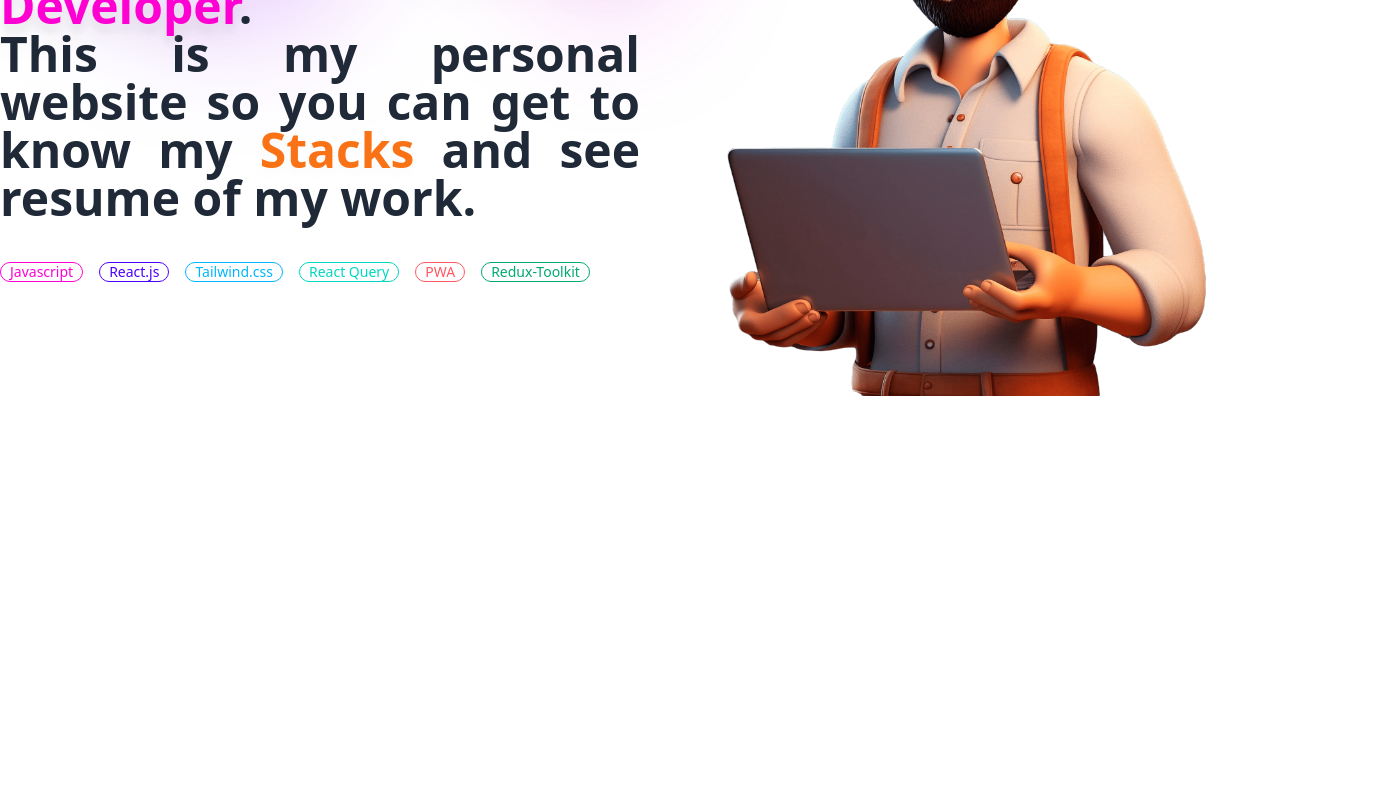
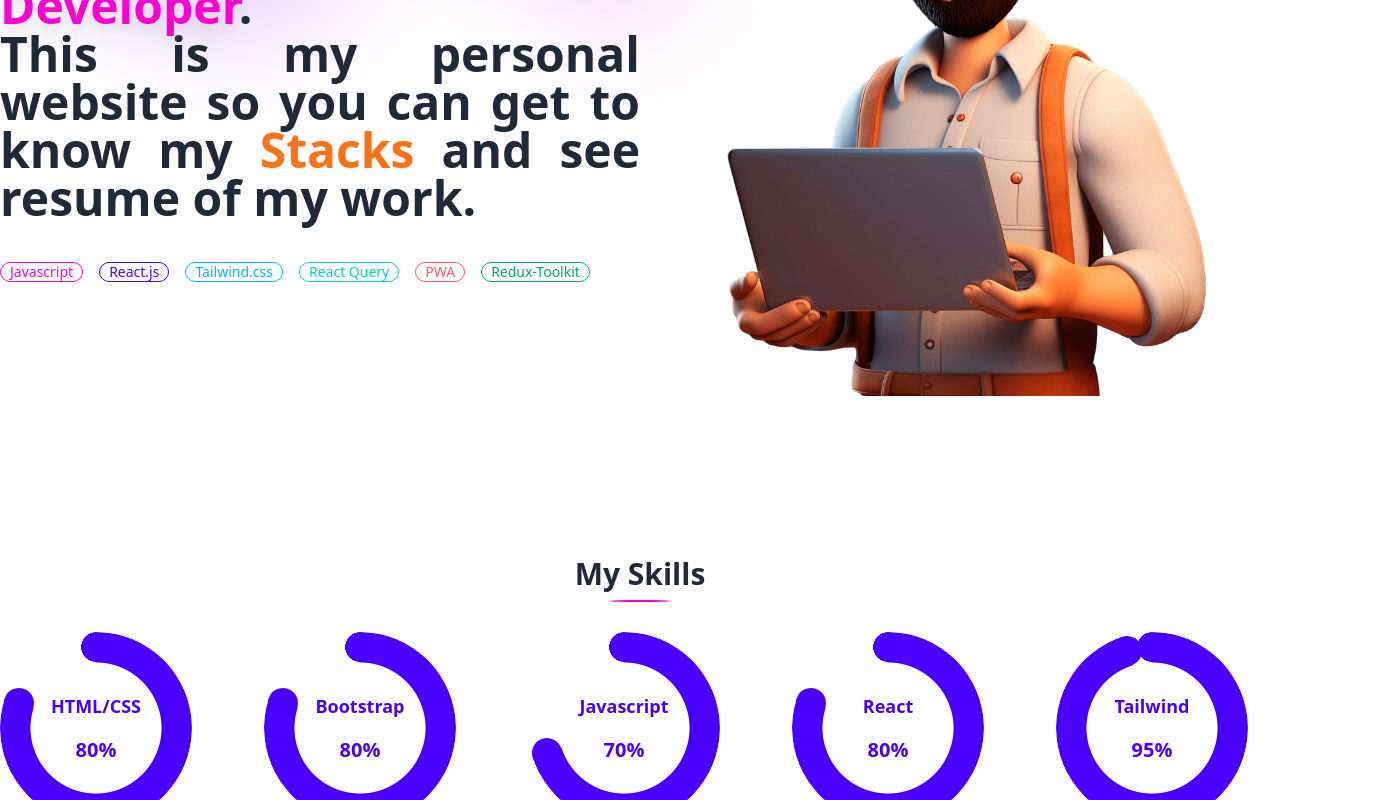
Before and after one commit to Reza-Rayan/personal-cv, a React (Vite) app: page / in a window 1280 px wide. Shown: the part 340-1140 px from the top of the page, 1386 px wide, since content can reach past the window. Before the commit the page ends 800 px from the top, so only its background shows below. Built offline with nearby package versions, Linux system fonts and the light colour scheme.

Commit message:
Add: skills to home pg

```diff
--- a/index.html
+++ b/index.html
@@ -1,10 +1,10 @@
-<!doctype html>
+<!DOCTYPE html>
 <html lang="en">
   <head>
     <meta charset="UTF-8" />
 
     <meta name="viewport" content="width=device-width, initial-scale=1.0" />
-    <title>cv-project + TS</title>
+    <title>Reza Hosseinzade</title>
   </head>
   <body>
     <div id="root"></div>
--- /dev/null
+++ b/src/@data/Skills.json
@@ -0,0 +1,70 @@
+{
+    "skills":[
+        {
+            "id":1,
+            "title":"HTML/CSS",
+            "percent":80
+        },
+        {
+            "id":2,
+            "title":"Bootstrap",
+            "percent":80
+        },
+        {
+            "id":3,
+            "title":"Javascript",
+            "percent":70
+        },
+        {
+            "id":4,
+            "title":"React",
+            "percent":80
+        },
+        {
+            "id":5,
+            "title":"Tailwind",
+            "percent":95
+        },
+        {
+            "id":6,
+            "title":"RTK Query",
+            "percent":80
+        },
+        {
+            "id":7,
+            "title":"Redux-Toolkit",
+            "percent":80
+        },
+        {
+            "id":8,
+            "title":"React Query",
+            "percent":70
+        },
+        {
+            "id":9,
+            "title":"MUI",
+            "percent":70
+        },
+        {
+            "id":10,
+            "title":"ExpressJs",
+            "percent":60
+        },
+        {
+            "id":11,
+            "title":"NestJs",
+            "percent":70
+        },
+        {
+            "id":12,
+            "title":"NoSQL",
+            "percent":90
+        },
+        {
+            "id":13,
+            "title":"SQL",
+            "percent":90
+        }
+
+    ]
+}
--- /dev/null
+++ b/src/@types/Skill.d.ts
@@ -0,0 +1,5 @@
+export interface Skill{
+    id: number;
+    title: string;
+    percent: number;
+}
--- /dev/null
+++ b/src/app/components/Title.tsx
@@ -0,0 +1,21 @@
+import React from "react";
+
+interface TitleProps {
+  children: React.ReactNode;
+  center?: boolean;
+}
+const Title = ({ children, center }: TitleProps) => {
+  return (
+    <div>
+      <h2
+        className={`title text-3xl font-extrabold after:bg-secondary relative  ${
+          center ? "flex justify-center" : "text-justify"
+        }`}
+      >
+        {children}
+      </h2>
+    </div>
+  );
+};
+
+export default Title;
--- a/src/app/pages/Home/components/Hero.tsx
+++ b/src/app/pages/Home/components/Hero.tsx
@@ -43,7 +43,7 @@ const Hero = () => {
         </div>
         {/* End Here */}
       </div>
-      <div>
+      <div className="tooltip tooltip-right" data-tip="He is not me!">
         <img
           src={heroImage}
           alt="Reza Hosseinzadeh"
--- /dev/null
+++ b/src/app/pages/Home/components/Skills.tsx
@@ -0,0 +1,34 @@
+import { skills } from "../../../../@data/Skills.json";
+import { Skill } from "../../../../@types/Skill";
+// Custom Components
+import Title from "../../../components/Title";
+// ------------------------------------------------
+
+const Skills = () => {
+  return (
+    <section>
+      <Title center>My Skills</Title>
+      <ul className="grid grid-cols-2 lg:grid-cols-5 mt-10 gap-10">
+        {skills.map((skill: Skill) => (
+          <li key={skill.id}>
+            {" "}
+            <div
+              className="radial-progress odd:text-primary even:text-secondary flex flex-col items-center justify-center gap-4"
+              style={{
+                "--value": `${skill.percent}`,
+                "--size": "12rem",
+                "--thickness": "30px",
+              }}
+              role="progressbar"
+            >
+              <h3 className="font-bold text-lg">{skill.title}</h3>
+              <span className="font-bold text-xl"> {skill.percent}%</span>
+            </div>
+          </li>
+        ))}
+      </ul>
+    </section>
+  );
+};
+
+export default Skills;
--- a/src/app/pages/Home/index.tsx
+++ b/src/app/pages/Home/index.tsx
@@ -1,13 +1,19 @@
 // Custom Components
 import Hero from "./components/Hero";
 import BgShapes from "./components/BgShapes";
-//
+import Skills from "./components/Skills";
+//------------------------------------------------
 
 const HomPg = () => {
   return (
     <>
-      <BgShapes />
-      <Hero />
+      <div className="container mx-auto flex flex-col gap-y-10 lg:gap-y-20">
+        <BgShapes />
+        <Hero />
+        <div className="mt-20">
+          <Skills />
+        </div>
+      </div>
     </>
   );
 };
--- a/src/index.css
+++ b/src/index.css
@@ -15,3 +15,14 @@ body {
   outline: none;
   box-sizing: border-box;
 }
+
+
+.title::after {
+  content: '';
+  display: block;
+  width: 60px;
+  height: 2px;
+  border-radius: 100%;
+  position: absolute;
+  bottom: -10px;
+}
```
